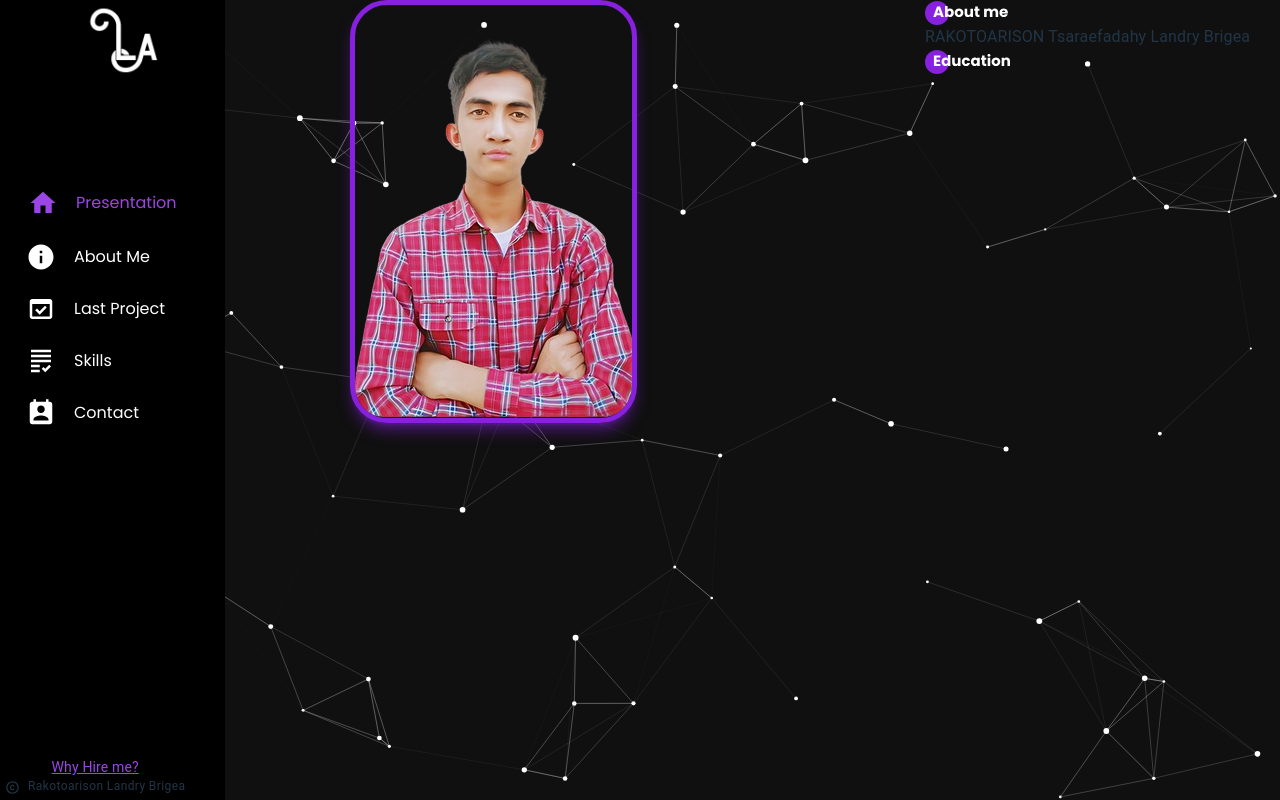
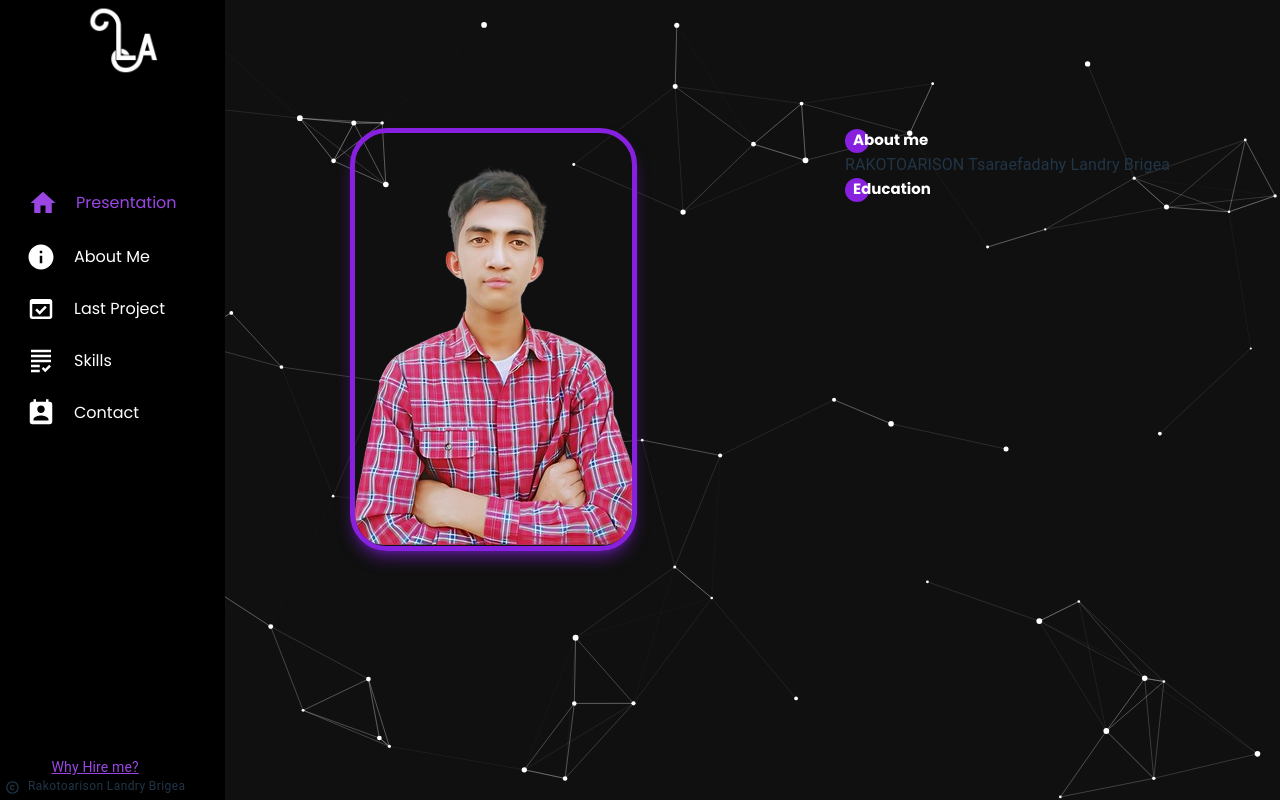
Before and after one commit to rakotoarisonlandry/Portfolio, a React (Vite) app: page /about in a window 1280 px wide. Built offline with nearby package versions, Linux system fonts and the light colour scheme.

Commit message:
content center

```diff
--- a/src/pages/About/About.jsx
+++ b/src/pages/About/About.jsx
@@ -6,7 +6,7 @@ import about from "../../../public/assets/img/about.svg";
 import education from "../../../public/assets/img/Education.svg";
 function About() {
   return (
-    <Box className="ml-[350px] flex justify-around space-x-72 h-full">
+    <Box className="ml-[350px] flex  mt-32 space-x-52 h-full">
       <Box className="border-[#8720DF] shadow-lg shadow-[#8720DF]/50 overflow-hidden pt-7 border-[5px] rounded-[37px]">
         <img src={Landry} alt="" className="hover:scale-105 hover:transition-colors " />
       </Box>
@@ -14,7 +14,7 @@ function About() {
         <Box>
           <img src={about} alt="" />
         </Box>
-        <Typography>RAKOTOARISON Tsaraefadahy Landry Brigea</Typography>
+        <Typography variant="body1" className="font-bold">RAKOTOARISON Tsaraefadahy Landry Brigea</Typography>
         <Box>
           <img src={education} alt="" />
         </Box>
```
